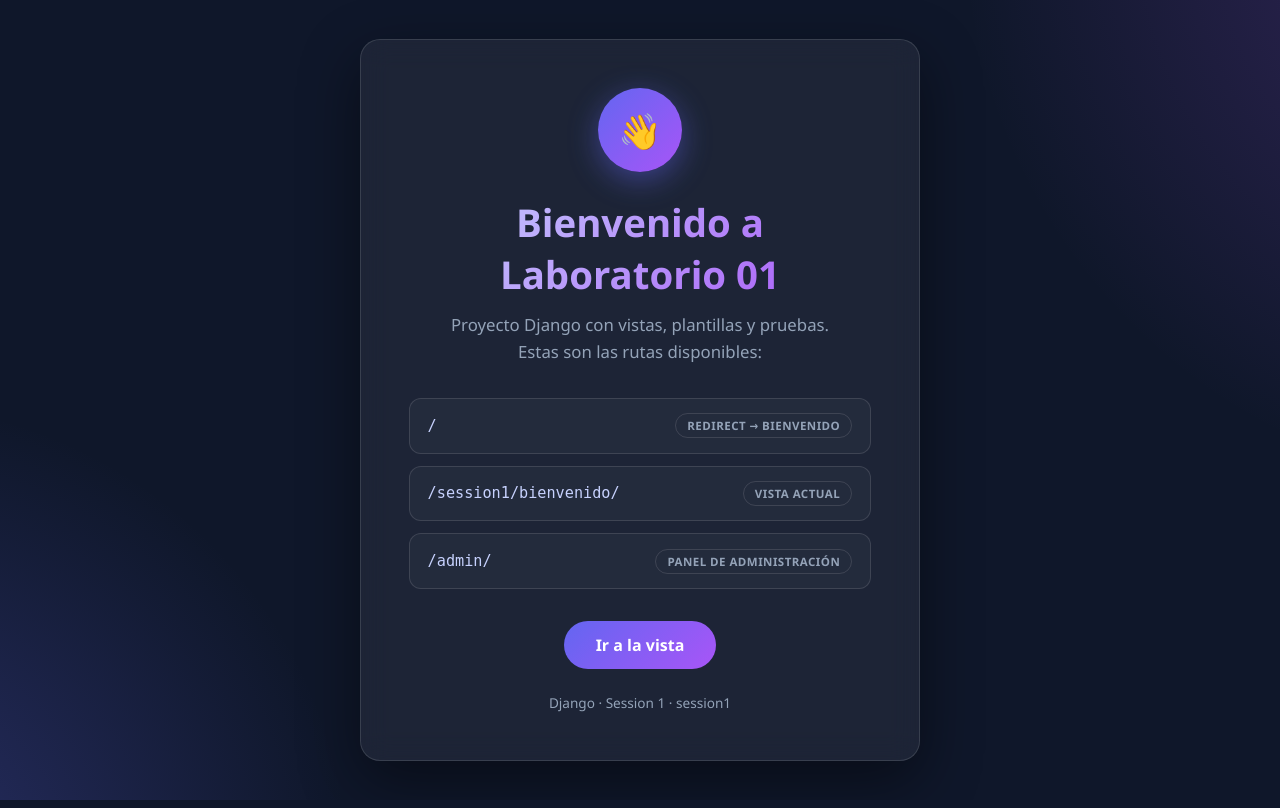
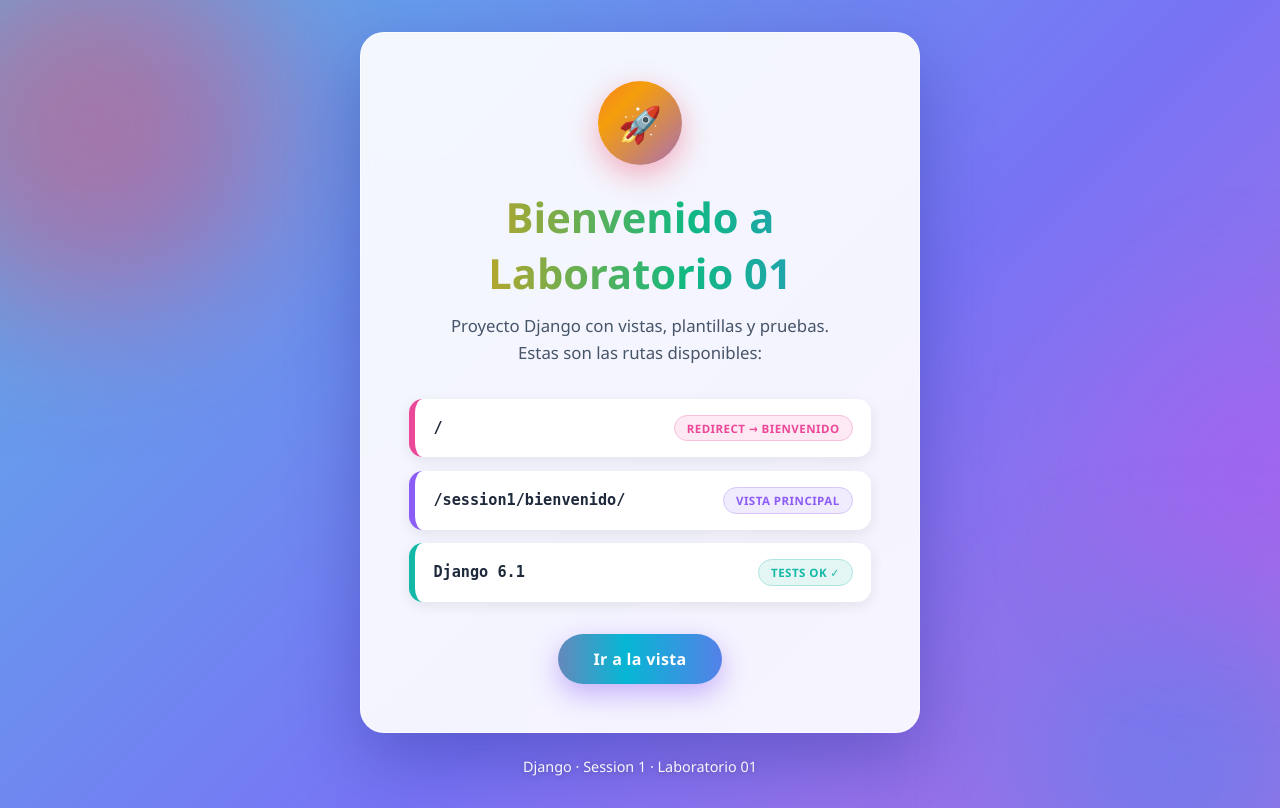
Before and after one commit to edugalindo-jpg/laboratorio01-gAlindo, a Django app: page /session1/bienvenido/ in a window 1280 px wide. Run offline with Django 5.2, Linux system fonts and the light colour scheme.

Commit message:
Rediseño vibrante: fondo animado multicolor, sin panel admin

```diff
--- a/config/urls.py
+++ b/config/urls.py
@@ -5,7 +5,6 @@ The `urlpatterns` list routes URLs to views. For more information please see:
     https://docs.djangoproject.com/en/6.1/topics/http/urls/
 """
 
-from django.contrib import admin
 from django.urls import include, path
 from django.views.generic import RedirectView
 
@@ -15,6 +14,5 @@ urlpatterns = [
         RedirectView.as_view(pattern_name="session1:bienvenido", permanent=False),
         name="home",
     ),
-    path("admin/", admin.site.urls),
     path("session1/", include("session1.urls")),
 ]
--- a/session1/templates/base.html
+++ b/session1/templates/base.html
@@ -6,17 +6,6 @@
     <meta name="description" content="Laboratorio 01 - Proyecto Django">
     <title>Laboratorio 01 · Django</title>
     <style>
-        :root {
-            --primary: #6366f1;
-            --primary-dark: #4f46e5;
-            --accent: #a855f7;
-            --bg: #0f172a;
-            --card: rgba(255, 255, 255, 0.06);
-            --border: rgba(255, 255, 255, 0.12);
-            --text: #e2e8f0;
-            --muted: #94a3b8;
-        }
-
         * {
             box-sizing: border-box;
             margin: 0;
@@ -25,26 +14,50 @@
 
         body {
             font-family: 'Segoe UI', Tahoma, Geneva, Verdana, sans-serif;
-            background:
-                radial-gradient(60rem 60rem at 120% -10%, rgba(168, 85, 247, 0.25), transparent 60%),
-                radial-gradient(50rem 50rem at -10% 110%, rgba(99, 102, 241, 0.3), transparent 60%),
-                var(--bg);
-            color: var(--text);
             min-height: 100vh;
             display: flex;
             flex-direction: column;
             align-items: center;
             justify-content: center;
             padding: 2rem 1rem;
+            background: linear-gradient(-45deg, #ff6ec4, #7873f5, #4adede, #fbbf24, #34d399);
+            background-size: 400% 400%;
+            animation: gradientMove 14s ease infinite;
+        }
+
+        @keyframes gradientMove {
+            0%   { background-position: 0% 50%; }
+            50%  { background-position: 100% 50%; }
+            100% { background-position: 0% 50%; }
+        }
+
+        .blob {
+            position: fixed;
+            border-radius: 50%;
+            filter: blur(70px);
+            opacity: 0.45;
+            z-index: 0;
+            animation: float 10s ease-in-out infinite alternate;
+        }
+
+        .blob-1 { width: 340px; height: 340px; background: #f43f5e; top: -80px; left: -80px; }
+        .blob-2 { width: 300px; height: 300px; background: #3b82f6; bottom: -90px; right: -60px; animation-delay: -4s; }
+        .blob-3 { width: 240px; height: 240px; background: #a855f7; top: 40%; right: -100px; animation-delay: -7s; }
+
+        @keyframes float {
+            from { transform: translateY(0) scale(1); }
+            to   { transform: translateY(40px) scale(1.15); }
         }
 
         .container {
-            background: var(--card);
-            border: 1px solid var(--border);
-            backdrop-filter: blur(14px);
+            position: relative;
+            z-index: 1;
+            background: rgba(255, 255, 255, 0.92);
+            backdrop-filter: blur(16px);
             padding: 3rem;
-            border-radius: 20px;
-            box-shadow: 0 20px 60px rgba(0, 0, 0, 0.45);
+            border-radius: 24px;
+            box-shadow: 0 25px 70px rgba(31, 38, 135, 0.35);
+            border: 1px solid rgba(255, 255, 255, 0.6);
             text-align: center;
             max-width: 560px;
             width: 100%;
@@ -65,27 +78,36 @@
         .icon {
             width: 84px;
             height: 84px;
-            background: linear-gradient(135deg, var(--primary), var(--accent));
+            background: linear-gradient(135deg, #f43f5e, #f59e0b, #8b5cf6);
+            background-size: 200% 200%;
+            animation: gradientMove 5s ease infinite;
             border-radius: 50%;
             display: flex;
             align-items: center;
             justify-content: center;
             margin: 0 auto 1.5rem;
             font-size: 2.2rem;
-            box-shadow: 0 8px 30px rgba(99, 102, 241, 0.45);
+            box-shadow: 0 10px 30px rgba(244, 63, 94, 0.4);
         }
 
         h1 {
-            font-size: clamp(1.8rem, 4vw, 2.4rem);
+            font-size: clamp(1.9rem, 4.5vw, 2.6rem);
             margin-bottom: 0.75rem;
-            background: linear-gradient(135deg, #c7d2fe, var(--accent));
+            font-weight: 800;
+            background: linear-gradient(90deg, #f43f5e, #f59e0b, #10b981, #3b82f6, #a855f7, #f43f5e);
+            background-size: 300% auto;
             -webkit-background-clip: text;
             background-clip: text;
             color: transparent;
+            animation: shine 6s linear infinite;
+        }
+
+        @keyframes shine {
+            to { background-position: 300% center; }
         }
 
         .subtitle {
-            color: var(--muted);
+            color: #475569;
             font-size: 1.05rem;
             line-height: 1.6;
             margin-bottom: 2rem;
@@ -93,7 +115,7 @@
 
         .routes {
             display: grid;
-            gap: 0.75rem;
+            gap: 0.85rem;
             margin-bottom: 2rem;
         }
 
@@ -102,83 +124,101 @@
             align-items: center;
             justify-content: space-between;
             gap: 1rem;
-            padding: 0.9rem 1.1rem;
-            border: 1px solid var(--border);
-            border-radius: 12px;
-            background: rgba(255, 255, 255, 0.03);
-            transition: transform 0.2s, border-color 0.2s, background 0.2s;
+            padding: 1rem 1.15rem;
+            border-radius: 14px;
+            background: white;
+            box-shadow: 0 4px 14px rgba(0, 0, 0, 0.08);
+            border-left: 6px solid var(--c);
+            transition: transform 0.2s, box-shadow 0.2s;
         }
 
         .route:hover {
-            transform: translateY(-2px);
-            border-color: rgba(99, 102, 241, 0.6);
-            background: rgba(99, 102, 241, 0.08);
+            transform: translateY(-3px) scale(1.01);
+            box-shadow: 0 12px 26px color-mix(in srgb, var(--c) 40%, transparent);
         }
 
         .route code {
-            color: #c7d2fe;
+            color: #1e293b;
+            font-weight: 600;
             font-size: 0.95rem;
         }
 
         .badge {
             font-size: 0.72rem;
-            font-weight: 600;
+            font-weight: 700;
             letter-spacing: 0.04em;
             text-transform: uppercase;
-            color: var(--muted);
-            border: 1px solid var(--border);
+            color: var(--c);
+            background: color-mix(in srgb, var(--c) 12%, white);
+            border: 1px solid color-mix(in srgb, var(--c) 35%, white);
             border-radius: 999px;
-            padding: 0.25rem 0.7rem;
+            padding: 0.3rem 0.75rem;
             white-space: nowrap;
         }
 
+        .c-pink   { --c: #ec4899; }
+        .c-violet { --c: #8b5cf6; }
+        .c-teal   { --c: #14b8a6; }
+
         .btn {
             display: inline-block;
-            padding: 13px 32px;
-            background: linear-gradient(135deg, var(--primary), var(--accent));
+            padding: 14px 36px;
+            background: linear-gradient(270deg, #ec4899, #8b5cf6, #06b6d4, #ec4899);
+            background-size: 300% 300%;
+            animation: gradientMove 6s ease infinite;
             color: white;
             text-decoration: none;
             border-radius: 999px;
-            font-weight: 600;
+            font-weight: 700;
+            letter-spacing: 0.02em;
             transition: transform 0.2s, box-shadow 0.2s;
+            box-shadow: 0 10px 28px rgba(139, 92, 246, 0.45);
         }
 
         .btn:hover {
-            transform: translateY(-2px);
-            box-shadow: 0 10px 25px rgba(99, 102, 241, 0.45);
+            transform: translateY(-3px) scale(1.03);
+            box-shadow: 0 16px 36px rgba(236, 72, 153, 0.5);
         }
 
         footer {
+            position: relative;
+            z-index: 1;
             margin-top: 1.5rem;
-            color: var(--muted);
-            font-size: 0.85rem;
+            color: rgba(255, 255, 255, 0.95);
+            font-size: 0.9rem;
+            font-weight: 500;
+            text-shadow: 0 1px 6px rgba(0, 0, 0, 0.25);
         }
     </style>
 </head>
 <body>
+    <div class="blob blob-1"></div>
+    <div class="blob blob-2"></div>
+    <div class="blob blob-3"></div>
+
     <main class="container">
-        <div class="icon">👋</div>
+        <div class="icon">🚀</div>
         <h1>Bienvenido a Laboratorio 01</h1>
         <p class="subtitle">Proyecto Django con vistas, plantillas y pruebas.<br>Estas son las rutas disponibles:</p>
 
         <div class="routes">
-            <div class="route">
+            <div class="route c-pink">
                 <code>/</code>
                 <span class="badge">Redirect → bienvenido</span>
             </div>
-            <div class="route">
+            <div class="route c-violet">
                 <code>/session1/bienvenido/</code>
-                <span class="badge">Vista actual</span>
+                <span class="badge">Vista principal</span>
             </div>
-            <div class="route">
-                <code>/admin/</code>
-                <span class="badge">Panel de administración</span>
+            <div class="route c-teal">
+                <code>Django 6.1</code>
+                <span class="badge">Tests OK ✓</span>
             </div>
         </div>
 
         <a href="{% url 'session1:bienvenido' %}" class="btn">Ir a la vista</a>
+    </main>
 
-        <footer>Django · Session 1 · {{ request.resolver_match.app_name|default:"config" }}</footer>
-    </main>
+    <footer>Django · Session 1 · Laboratorio 01</footer>
 </body>
 </html>
--- a/session1/tests.py
+++ b/session1/tests.py
@@ -12,6 +12,6 @@ class BienvenidoViewTests(TestCase):
         response = self.client.get("/")
         self.assertRedirects(response, reverse("session1:bienvenido"))
 
-    def test_admin_accesible(self):
+    def test_admin_no_registrado(self):
         response = self.client.get("/admin/login/?next=/admin/")
-        self.assertEqual(response.status_code, 200)
+        self.assertEqual(response.status_code, 404)
```
